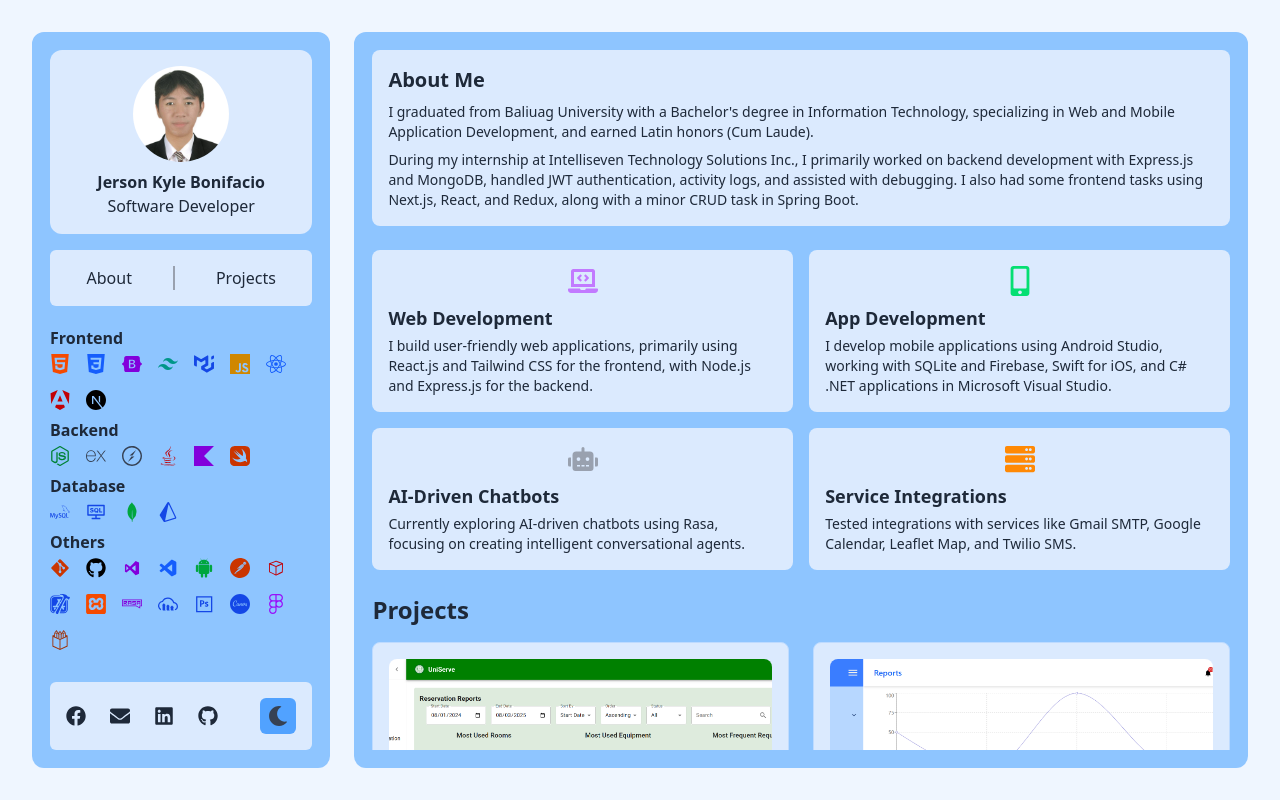
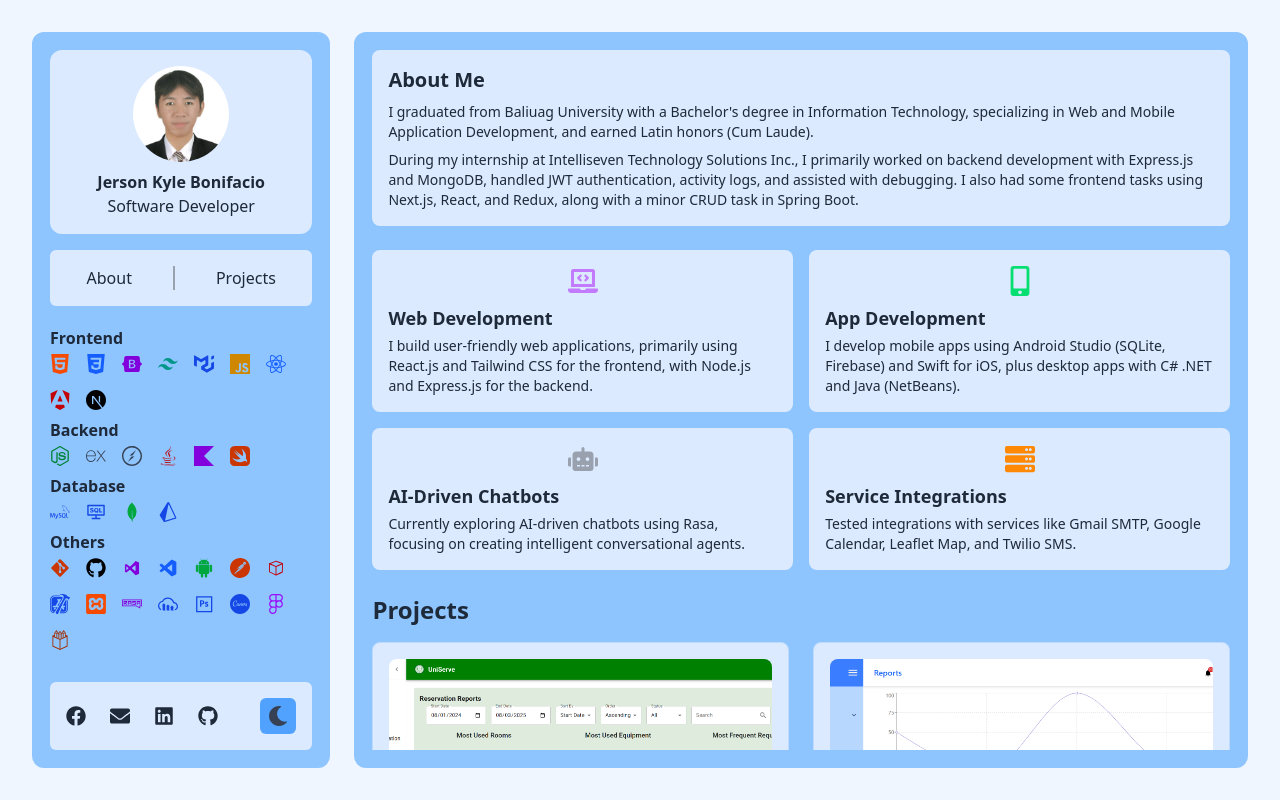
Before and after one commit to JisuKayl/JisuKayl-Personal-Portfolio, a React (Vite) app: page / in a window 1280 px wide. Built offline with nearby package versions, Linux system fonts and the light colour scheme.

Commit message:
chore: minor adjustment in about data

```diff
--- a/src/data/aboutData.jsx
+++ b/src/data/aboutData.jsx
@@ -12,7 +12,7 @@ const aboutData = [
     icon: <FaMobileAlt className="text-3xl text-green-400" />,
     title: "App Development",
     description:
-      "I develop mobile applications using Android Studio, working with SQLite and Firebase, Swift for iOS, and C# .NET applications in Microsoft Visual Studio.",
+      "I develop mobile apps using Android Studio (SQLite, Firebase) and Swift for iOS, plus desktop apps with C# .NET and Java (NetBeans).",
   },
   {
     icon: <FaRobot className="text-3xl text-gray-400" />,
```
